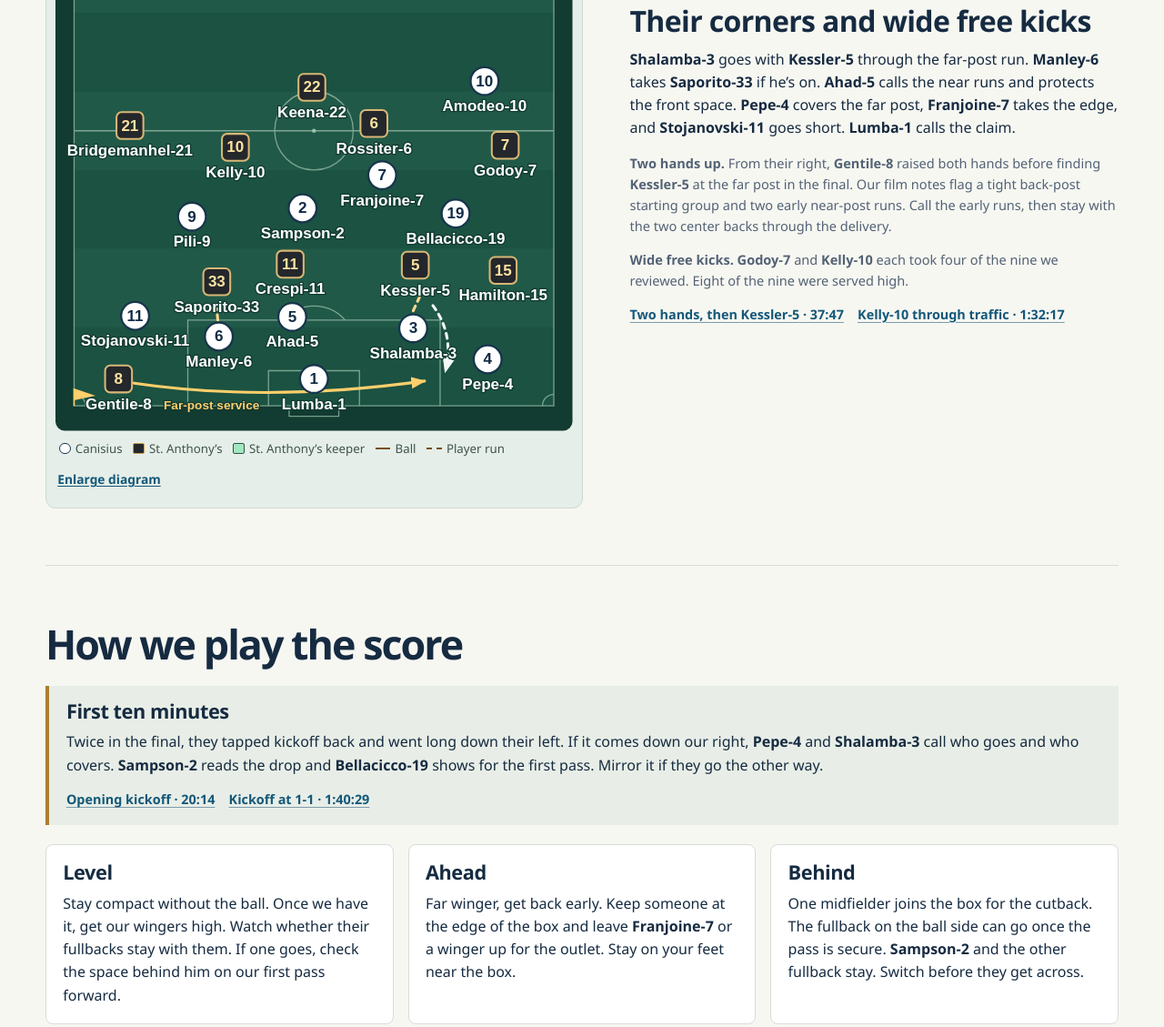
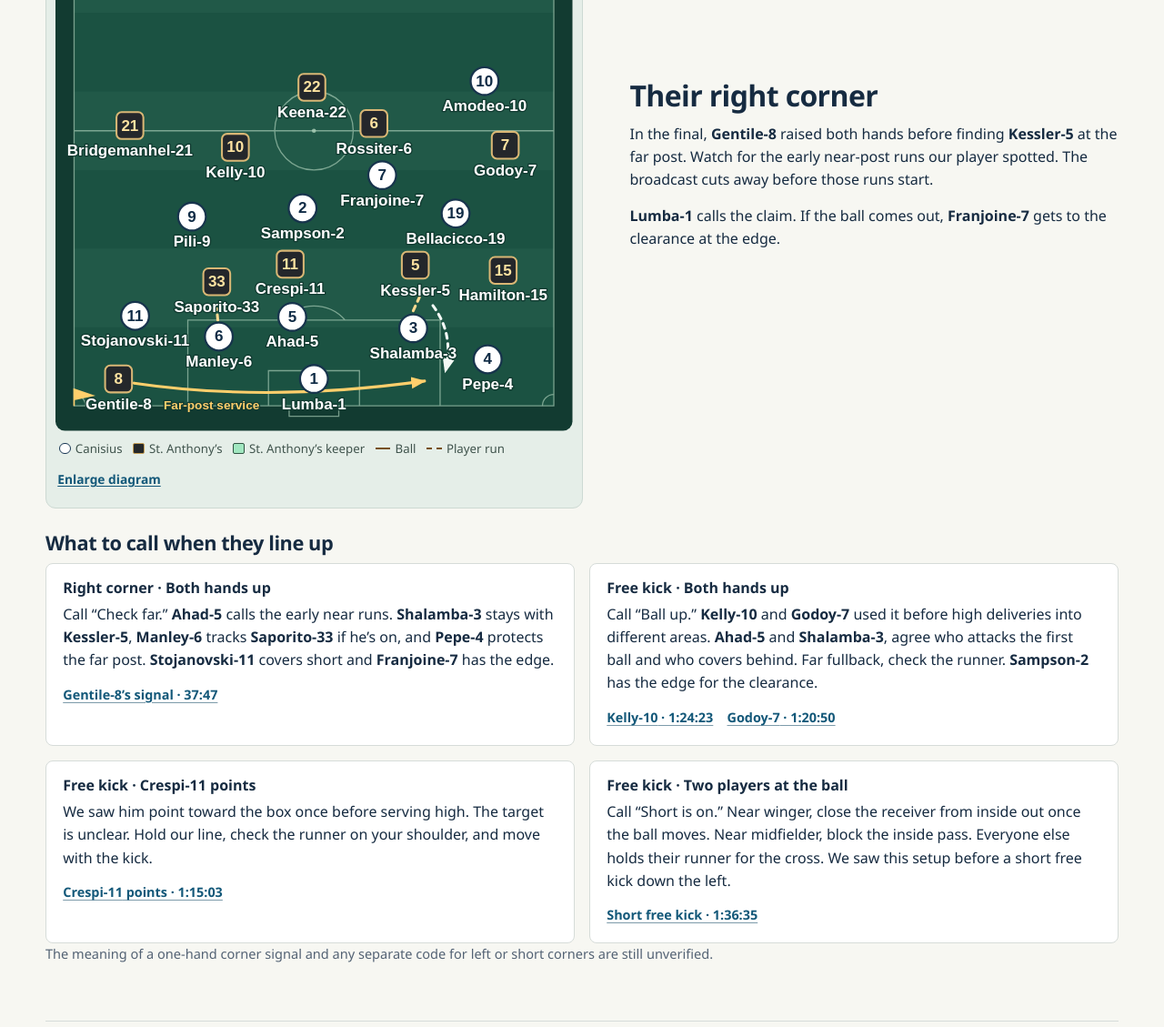
Before and after one commit to bigred17machine/canisius-match-guide, a plain HTML site: page index.html in a window 1280 px wide. Shown: the part 6119-7248 px from the top of the page at 91% size. Drawn offline with Linux system fonts and the light colour scheme.

Commit message:
Add opponent restart cues, player assignments, and film links

```diff
--- a/index.html
+++ b/index.html
@@ -457,11 +457,9 @@ footer a { color: var(--gold); }
 
       <article class="tactic-row">
         <div class="tactic-text">
-          <h3>Their corners and wide free kicks</h3>
-          <p><b><span class="player-id">Shalamba-3</span></b> goes with <b><span class="player-id">Kessler-5</span></b> through the far-post run. <b><span class="player-id">Manley-6</span></b> takes <b><span class="player-id">Saporito-33</span></b> if he’s on. <b><span class="player-id">Ahad-5</span></b> calls the near runs and protects the front space. <b><span class="player-id">Pepe-4</span></b> covers the far post, <b><span class="player-id">Franjoine-7</span></b> takes the edge, and <b><span class="player-id">Stojanovski-11</span></b> goes short. <b><span class="player-id">Lumba-1</span></b> calls the claim.</p>
-          <p class="note"><b>Two hands up.</b> From their right, <b><span class="player-id">Gentile-8</span></b> raised both hands before finding <b><span class="player-id">Kessler-5</span></b> at the far post in the final. Our film notes flag a tight back-post starting group and two early near-post runs. Call the early runs, then stay with the two center backs through the delivery.</p>
-          <p class="note"><b>Wide free kicks.</b> <b><span class="player-id">Godoy-7</span></b> and <b><span class="player-id">Kelly-10</span></b> each took four of the nine we reviewed. Eight of the nine were served high.</p>
-          <p class="film-links"><a href="https://www.youtube.com/watch?v=YIHJd_nnLeI&amp;t=2267s">Two hands, then <span class="player-id">Kessler-5</span> · 37:47</a><a href="https://www.youtube.com/watch?v=YIHJd_nnLeI&amp;t=5537s"><span class="player-id">Kelly-10</span> through traffic · 1:32:17</a></p>
+          <h3>Their right corner</h3>
+          <p>In the final, <b><span class="player-id">Gentile-8</span></b> raised both hands before finding <b><span class="player-id">Kessler-5</span></b> at the far post. Watch for the early near-post runs our player spotted. The broadcast cuts away before those runs start.</p>
+          <p><b><span class="player-id">Lumba-1</span></b> calls the claim. If the ball comes out, <b><span class="player-id">Franjoine-7</span></b> gets to the clearance at the edge.</p>
         </div>
         <figure class="board">
           <svg class="pitch" viewBox="0 0 500 580" role="img" aria-labelledby="their-corner-title their-corner-desc" xmlns="http://www.w3.org/2000/svg"><title id="their-corner-title">Defend St. Anthony’s right corner</title><desc id="their-corner-desc">St. Anthony’s attacks down. Gentile-8 serves from the bottom left to Kessler-5 at the far post. Shalamba-3 takes Kessler-5 and Manley-6 takes Saporito-33. Ahad-5 calls the near runs, Pepe-4 protects the far post, and Franjoine-7 covers the edge. Stojanovski-11 covers short and Lumba-1 can claim.</desc><defs><marker id="their-corner-ball" viewBox="0 0 10 8" markerWidth="5.3" markerHeight="4.6" refX="9" refY="4" orient="auto"><path d="M0 0 10 4 0 8z" fill="#ffcf6c"/></marker><marker id="their-corner-run" viewBox="0 0 10 8" markerWidth="5.3" markerHeight="4.6" refX="9" refY="4" orient="auto"><path d="M0 0 10 4 0 8z" fill="#f4faf6"/></marker></defs>
@@ -481,6 +479,30 @@ footer a { color: var(--gold); }
           <figcaption><span class="legend-item"><span class="marker chs" aria-hidden="true"></span> Canisius</span><span class="legend-item"><span class="marker friar" aria-hidden="true"></span> St. Anthony’s</span><span class="legend-item"><span class="marker keeper" aria-hidden="true"></span> St. Anthony’s keeper</span><span class="legend-item"><span class="path solid" aria-hidden="true"></span> Ball</span><span class="legend-item"><span class="path dashed" aria-hidden="true"></span> Player run</span></figcaption>
         </figure>
       </article>
+      <h3 class="subhead">What to call when they line up</h3>
+      <div class="grid two restarts">
+        <article>
+          <h4>Right corner · Both hands up</h4>
+          <p>Call “Check far.” <b><span class="player-id">Ahad-5</span></b> calls the early near runs. <b><span class="player-id">Shalamba-3</span></b> stays with <b><span class="player-id">Kessler-5</span></b>, <b><span class="player-id">Manley-6</span></b> tracks <b><span class="player-id">Saporito-33</span></b> if he’s on, and <b><span class="player-id">Pepe-4</span></b> protects the far post. <b><span class="player-id">Stojanovski-11</span></b> covers short and <b><span class="player-id">Franjoine-7</span></b> has the edge.</p>
+          <p class="film-links"><a href="https://www.youtube.com/watch?v=YIHJd_nnLeI&amp;t=2267s"><span class="player-id">Gentile-8</span>’s signal · 37:47</a></p>
+        </article>
+        <article>
+          <h4>Free kick · Both hands up</h4>
+          <p>Call “Ball up.” <b><span class="player-id">Kelly-10</span></b> and <b><span class="player-id">Godoy-7</span></b> used it before high deliveries into different areas. <b><span class="player-id">Ahad-5</span></b> and <b><span class="player-id">Shalamba-3</span></b>, agree who attacks the first ball and who covers behind. Far fullback, check the runner. <b><span class="player-id">Sampson-2</span></b> has the edge for the clearance.</p>
+          <p class="film-links"><a href="https://www.youtube.com/watch?v=YIHJd_nnLeI&amp;t=5063s"><span class="player-id">Kelly-10</span> · 1:24:23</a><a href="https://www.youtube.com/watch?v=YIHJd_nnLeI&amp;t=4850s"><span class="player-id">Godoy-7</span> · 1:20:50</a></p>
+        </article>
+        <article>
+          <h4>Free kick · <span class="player-id">Crespi-11</span> points</h4>
+          <p>We saw him point toward the box once before serving high. The target is unclear. Hold our line, check the runner on your shoulder, and move with the kick.</p>
+          <p class="film-links"><a href="https://www.youtube.com/watch?v=ZKreb4fgsiE&amp;t=4503s"><span class="player-id">Crespi-11</span> points · 1:15:03</a></p>
+        </article>
+        <article>
+          <h4>Free kick · Two players at the ball</h4>
+          <p>Call “Short is on.” Near winger, close the receiver from inside out once the ball moves. Near midfielder, block the inside pass. Everyone else holds their runner for the cross. We saw this setup before a short free kick down the left.</p>
+          <p class="film-links"><a href="https://www.youtube.com/watch?v=ZKreb4fgsiE&amp;t=5795s">Short free kick · 1:36:35</a></p>
+        </article>
+      </div>
+      <p class="note">The meaning of a one-hand corner signal and any separate code for left or short corners are still unverified.</p>
     </section>
     <section id="management">
       <h2>How we play the score</h2>
@@ -556,7 +578,13 @@ footer a { color: var(--gold); }
         <li><strong>Our goal kick.</strong> <b><span class="player-id">Lumba-1</span></b>, find the free side. If short is shut, call the channel and go long. Get a midfielder under the duel.</li>
         <li><strong>Our right corner.</strong> <b><span class="player-id">Amodeo-10</span></b> serves. <b><span class="player-id">Bellacicco-19</span></b> has the edge and <b><span class="player-id">Stojanovski-11</span></b> is far. Play back to <b><span class="player-id">Amodeo-10</span></b> if the diagonal closes.</li>
         <li><strong>Our wide free kick.</strong> <b><span class="player-id">Manley-6</span></b> serves. <b><span class="player-id">Pili-9</span></b> goes through, <b><span class="player-id">Pepe-4</span></b> goes beyond, and <b><span class="player-id">Bellacicco-19</span></b> waits for the clearance.</li>
-        <li><strong>Their right corner.</strong> Both hands up from <b><span class="player-id">Gentile-8</span></b>. <b><span class="player-id">Ahad-5</span></b> calls the near runs. <b><span class="player-id">Shalamba-3</span></b> tracks <b><span class="player-id">Kessler-5</span></b>, <b><span class="player-id">Manley-6</span></b> tracks <b><span class="player-id">Saporito-33</span></b>. <b><span class="player-id">Pepe-4</span></b> covers far and <b><span class="player-id">Stojanovski-11</span></b> has short.</li>
+      </ul>
+      <h3>Their set-piece cues</h3>
+      <ul class="touch-grid">
+        <li><strong>Right corner, both hands.</strong> “Check far.” <b><span class="player-id">Ahad-5</span></b> calls near runs. <b><span class="player-id">Shalamba-3</span></b> has <b><span class="player-id">Kessler-5</span></b>, <b><span class="player-id">Manley-6</span></b> has <b><span class="player-id">Saporito-33</span></b>. <b><span class="player-id">Pepe-4</span></b> covers far. <b><span class="player-id">Stojanovski-11</span></b> has short. <a href="https://www.youtube.com/watch?v=YIHJd_nnLeI&amp;t=2267s">Clip · 37:47</a></li>
+        <li><strong>Free kick, both hands.</strong> “Ball up.” One center back goes, the other covers. Far fullback checks the runner. <b><span class="player-id">Sampson-2</span></b> has the edge. <a href="https://www.youtube.com/watch?v=YIHJd_nnLeI&amp;t=5063s"><span class="player-id">Kelly-10</span></a> · <a href="https://www.youtube.com/watch?v=YIHJd_nnLeI&amp;t=4850s"><span class="player-id">Godoy-7</span></a></li>
+        <li><strong>Free kick, <span class="player-id">Crespi-11</span> points.</strong> Hold the line, check the runner, and move on the kick. Target unclear. <a href="https://www.youtube.com/watch?v=ZKreb4fgsiE&amp;t=4503s">Clip · 1:15:03</a></li>
+        <li><strong>Free kick, two at the ball.</strong> Near winger closes the short pass. Near midfielder blocks inside. Back line tracks the runners. <a href="https://www.youtube.com/watch?v=ZKreb4fgsiE&amp;t=5795s">Clip · 1:36:35</a></li>
       </ul>
       <p><b>Their kickoff.</b> Expect it long. Call who challenges, who covers behind, and who gets the next ball.</p>
       <div class="actions"><button class="button primary" id="print-card" type="button" hidden>Print touchline card</button></div>
```
